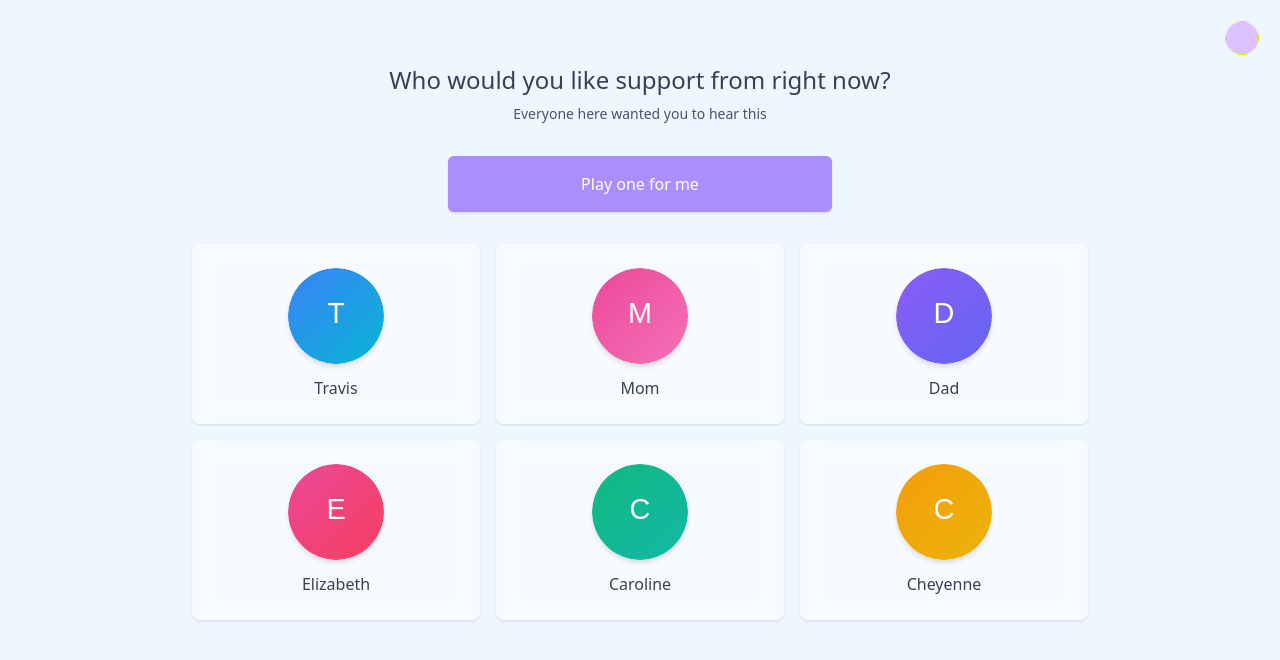
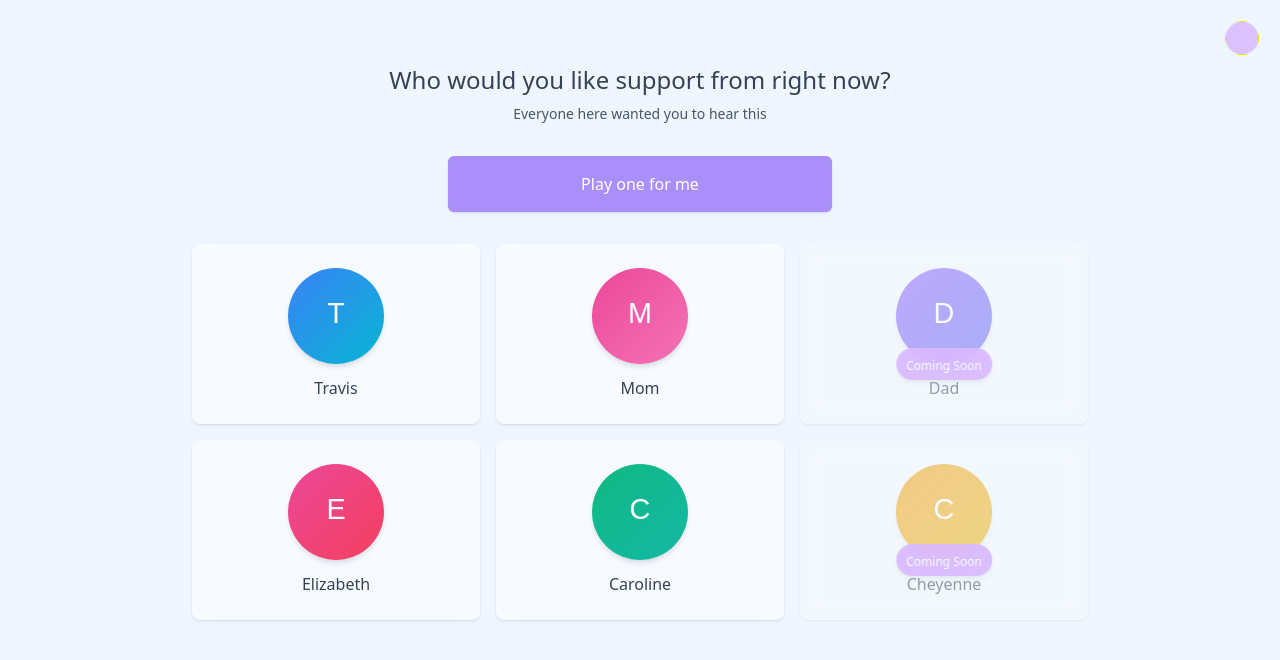
Before and after one commit to travissaylor/here-with-you, a Next.js app: page /choose-support in a window 1280 px wide. Shown: the top 660 px of the page. Built offline with nearby package versions, Linux system fonts and the light colour scheme.

Commit message:
Add coming soon to contributors without messages

```diff
--- a/src/components/features/PersonCard.tsx
+++ b/src/components/features/PersonCard.tsx
@@ -3,6 +3,7 @@
 import Image from 'next/image';
 import { Contributor } from '@/lib/types';
 import { cn, hasMultipleMessages } from '@/lib/utils';
+import { CONTENT } from '@/lib/constants';
 
 interface PersonCardProps {
   contributor: Contributor;
@@ -21,11 +22,12 @@ export default function PersonCard({
 }: PersonCardProps) {
   const hasMultiple = hasMultipleMessages(contributor);
   const messageCount = contributor.messages.length;
+  const hasNoMessages = messageCount === 0;
 
   return (
     <button
       onClick={onClick}
-      disabled={disabled}
+      disabled={disabled || hasNoMessages}
       className={cn(
         'group relative flex flex-col items-center',
         'w-full p-6 rounded-lg',
@@ -33,15 +35,16 @@ export default function PersonCard({
         'shadow-sm hover:shadow-md',
         'transition-all duration-300',
         'focus:outline-none focus:ring-2 focus:ring-purple-400 focus:ring-offset-2',
-        'disabled:opacity-50 disabled:cursor-not-allowed',
+        'disabled:opacity-50 disabled:cursor-not-allowed disabled:hover:shadow-sm',
         isSelected && 'ring-2 ring-purple-500 shadow-lg'
       )}
-      aria-label={`Select ${contributor.name}`}
+      aria-label={hasNoMessages ? `${contributor.name} - Coming soon` : `Select ${contributor.name}`}
     >
+      <div className="relative mb-3">
         <div className={cn(
-        'relative w-24 h-24 rounded-full overflow-hidden mb-3',
+          'w-24 h-24 rounded-full overflow-hidden',
           'transition-transform duration-300',
-        'group-hover:scale-105',
+          !hasNoMessages && 'group-hover:scale-105',
           'shadow-md'
         )}>
           <Image
@@ -51,6 +54,19 @@ export default function PersonCard({
             className="object-cover"
             sizes="(max-width: 768px) 96px, 96px"
           />
+        </div>
+        {hasNoMessages && (
+          <div className="absolute bottom-0 left-1/2 -translate-x-1/2 translate-y-1/2">
+            <div
+              className="px-2.5 py-1 rounded-full bg-purple-400/90 backdrop-blur-sm shadow-md"
+              aria-hidden="true"
+            >
+              <span className="text-xs font-medium text-white whitespace-nowrap">
+                {CONTENT.COMING_SOON.BADGE_TEXT}
+              </span>
+            </div>
+          </div>
+        )}
       </div>
       <div className="relative">
         <span className="text-base font-medium text-gray-700">
--- a/src/components/screens/ChooseSupport.tsx
+++ b/src/components/screens/ChooseSupport.tsx
@@ -35,6 +35,11 @@ export default function ChooseSupport({
   };
 
   const handlePersonSelect = (contributor: Contributor) => {
+    // Don't allow selection of contributors with no messages
+    if (contributor.messages.length === 0) {
+      return;
+    }
+
     // If contributor has only one message, go directly to playback
     if (contributor.messages.length === 1) {
       const message = contributor.messages[0];
@@ -96,6 +101,7 @@ export default function ChooseSupport({
                 contributor={contributor}
                 onClick={() => handlePersonSelect(contributor)}
                 isSelected={selectedContributorId === contributor.id}
+                disabled={contributor.messages.length === 0}
               />
             ))}
           </div>
--- a/src/lib/constants.ts
+++ b/src/lib/constants.ts
@@ -57,6 +57,9 @@ export const CONTENT = {
     MULTIPLE_MESSAGES: (count: number) => `has ${count} messages for you`,
     SINGLE_MESSAGE: 'has 1 message for you',
   },
+  COMING_SOON: {
+    BADGE_TEXT: 'Coming Soon',
+  },
 } as const;
 
 /**
@@ -88,14 +91,14 @@ export const MOCK_CONTRIBUTORS: Contributor[] = [
         contributorId: 'mom',
         audioPath: '/audio/messages/mom1.m4a',
         duration: 32,
-        title: 'A gentle reminder',
+        title: "You've got this ",
       },
       {
         id: 'mom2',
         contributorId: 'mom',
         audioPath: '/audio/messages/mom2.m4a',
         duration: 30,
-        title: 'You are so loved',
+        title: 'We are so proud of you',
       },
     ],
   },
@@ -115,7 +118,7 @@ export const MOCK_CONTRIBUTORS: Contributor[] = [
         contributorId: 'elizabeth',
         audioPath: '/audio/messages/elizabeth.m4a',
         duration: 31,
-        title: 'For difficult moments',
+        title: 'I love you girl',
       },
     ],
   },
```
Lines whose indentation alone changed are shown as unchanged.
